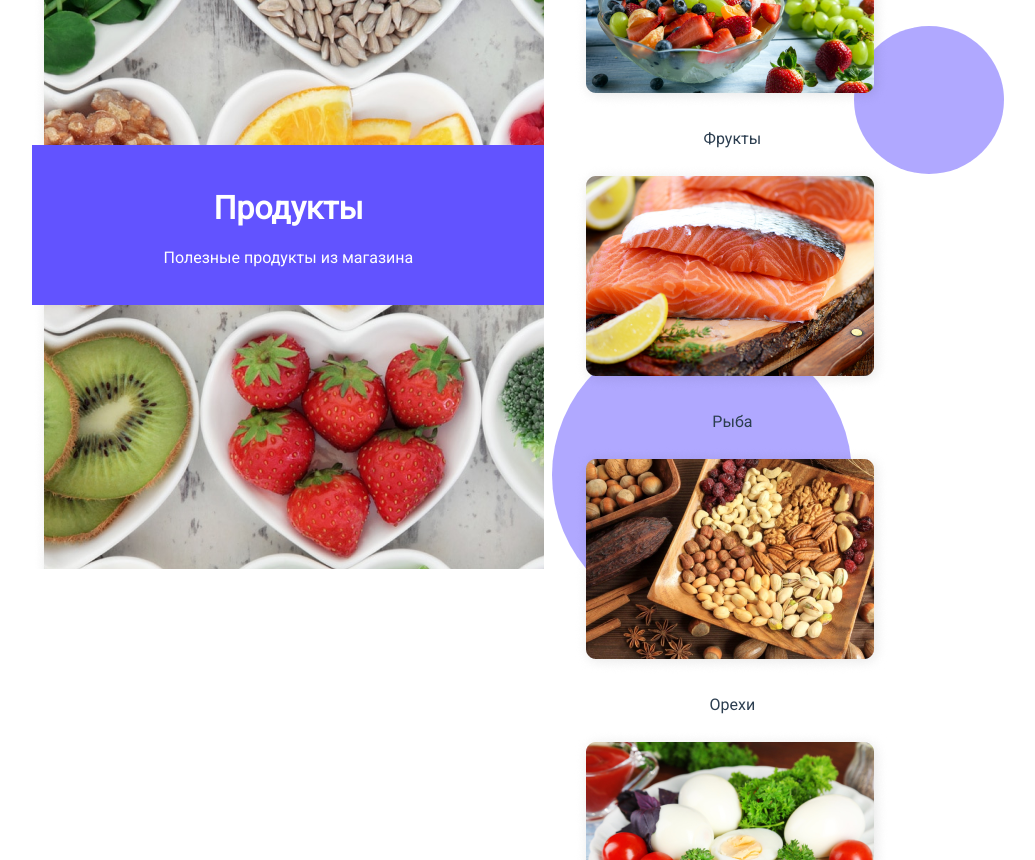
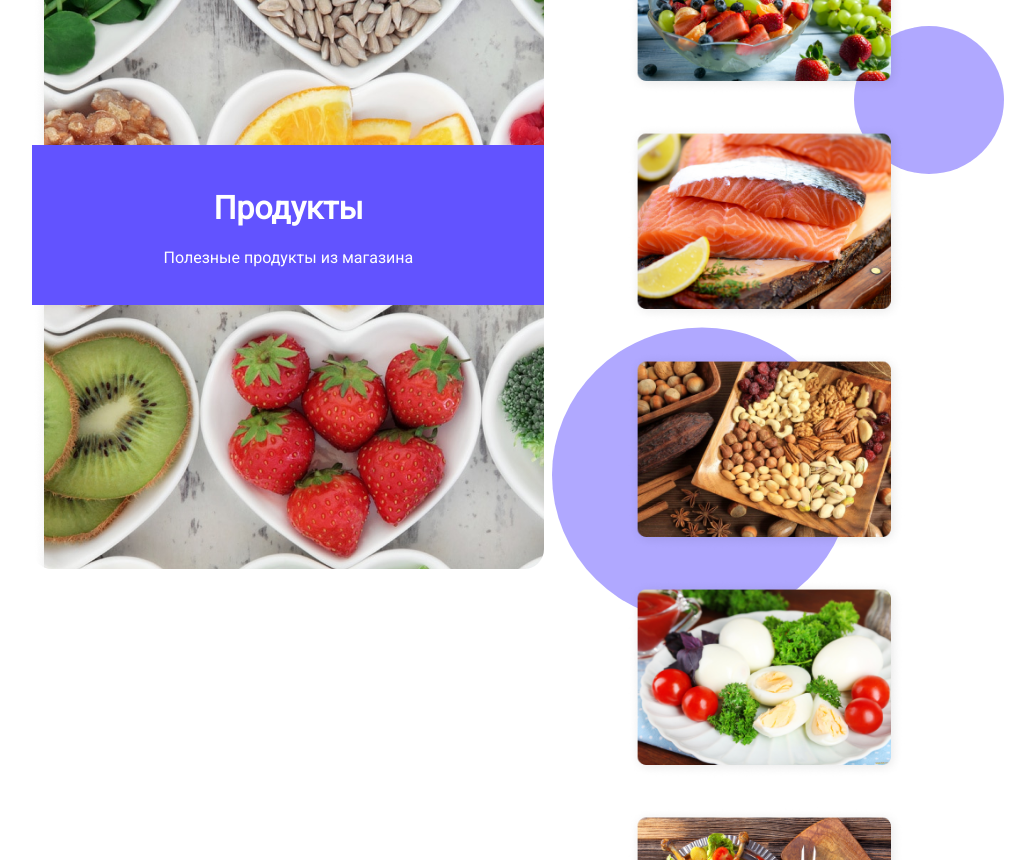
Before and after one commit to IMPOSTOR15/upp-app, a Vue app: page /#/ in a window 1280 px wide. Shown: the part 1940-2800 px from the top of the page, without its empty margins (102-1137 px from the left). Built offline with nearby package versions, Linux system fonts and the light colour scheme.

Commit message:
add second slide

```diff
--- a/src/components/MainPage/Slides/SecondSlideComponent.vue
+++ b/src/components/MainPage/Slides/SecondSlideComponent.vue
@@ -1,7 +1,6 @@
 <template>
   <div class="main-wrapper">
     <div class="left-block">
-      <!-- <img class="bg-img" src="@/assets/mainPageImages/secondSlide/productsblockbg.png" alt=""> -->
       <div class="content-block">
         <div class="text-block">
           <h1>Продукты</h1>
@@ -12,32 +11,62 @@
     <div class="right-block">
       <div class="images-wrapper">
         <div class="img-card">
-          <img src="@/assets/mainPageImages/secondSlide/cards/first.png" alt="">
-          <p>Фрукты</p>
+          <img class="image" src="@/assets/mainPageImages/secondSlide/cards/first.png" alt="">
+          <div class="card-block">
+            <div class="card-top-block"></div>
+            <div class="card-bottom-block">
+              <p class="card-text">Фрукты</p>
+            </div>
+          </div>
         </div>
         <div class="img-card">
-          <img src="@/assets/mainPageImages/secondSlide/cards/second.png" alt="">
-          <p>Рыба</p>
+          <img class="image" src="@/assets/mainPageImages/secondSlide/cards/second.png" alt="">
+          <div class="card-block">
+            <div class="card-top-block"></div>
+            <div class="card-bottom-block">
+              <p class="card-text">Рыба</p>
+            </div>
+          </div>
         </div>
         <div class="img-card">
-          <img src="@/assets/mainPageImages/secondSlide/cards/third.png" alt="">
-          <p>Орехи</p>
+          <img class="image" src="@/assets/mainPageImages/secondSlide/cards/third.png" alt="">
+          <div class="card-block">
+            <div class="card-top-block"></div>
+            <div class="card-bottom-block">
+              <p class="card-text">Орехи</p>
+            </div>
+          </div>
         </div>
         <div class="img-card">
-          <img src="@/assets/mainPageImages/secondSlide/cards/fourth.png" alt="">
-          <p>Яйца и молочные</p>
+          <img class="image" src="@/assets/mainPageImages/secondSlide/cards/fourth.png" alt="">
+          <div class="card-block">
+            <div class="card-top-block"></div>
+            <div class="card-bottom-block">
+              <p class="card-text">Яйца и молочные</p>
+            </div>
+          </div>
         </div>
         <div class="img-card">
-          <img src="@/assets/mainPageImages/secondSlide/cards/fifth.png" alt="">
-          <p>Мясо птицы</p>
+          <img class="image" src="@/assets/mainPageImages/secondSlide/cards/fifth.png" alt="">
+          <div class="card-block">
+            <div class="card-top-block"></div>
+            <div class="card-bottom-block">
+              <p class="card-text">Мясо птицы</p>
+            </div>
+          </div>
         </div>
         <div class="img-card">
-          <img src="@/assets/mainPageImages/secondSlide/cards/sixth.png" alt="">
-          <p>Полезные завтраки</p>
+          <img class="image" src="@/assets/mainPageImages/secondSlide/cards/sixth.png" alt="">
+          <div class="card-block">
+            <div class="card-top-block"></div>
+            <div class="card-bottom-block">
+              <p class="card-text">Полезные завтраки</p>
+            </div>
+          </div>
         </div>
       </div>
       <div class="button-wrapper">
-        <button>Смотреть рецепты</button>
+        <button class="recipes-btn">Смотреть рецепты</button>
       </div>
     </div>
     <img class="bigcircle" src="@/assets/mainPageImages/secondSlide/bigcircle.svg" alt="">
@@ -58,6 +87,7 @@ export default {
   background-color: #fff;
   display: flex;
   flex-direction: row;
+  /* flex-wrap: wrap; */
   justify-content: space-around;
   height: 100vh;
   margin: 70px auto 0 auto;
@@ -66,8 +96,9 @@ export default {
 .left-block {
   display: flex;
   justify-content: center;
-  background: #fff url(@/assets/mainPageImages/secondSlide/productsblockbg.png);
+  background: transparent url(@/assets/mainPageImages/secondSlide/productsblockbg.png);
   margin: 7vh 0;
+  border-radius: 20px;
   z-index: 2;
 }
 
@@ -85,8 +116,79 @@ export default {
   margin: auto
 }
 .right-block {
-  margin: 7vh 30px;
+  margin: 7vh 70px;
   z-index: 2;
+}
+
+.img-card {
+  display: flex;
+  justify-content: center;
+  flex-direction: column;
+  position: relative;
+  max-width: 288px;
+  max-height: 200px;
+  margin: 14px 13px;
+  cursor: pointer;
+}
+.card-block {
+  opacity: 0;
+  transition: opacity 0.5s ease-out;;
+}
+.card-block:hover {
+  opacity: 1;
+}
+.card-top-block {
+  position: absolute;
+  top: 10px;
+  left: 10px;
+  height: 130px;
+  width: 91.5%;
+
+}
+.card-bottom-block {
+  position: absolute;
+  bottom: 14px;
+  left: 10px;
+  width: 91.5%;
+  height: 50px;
+  border-radius: 0 0 10px 10px;
+  background-color: #6253FF;
+
+}
+
+.button-wrapper {
+  display: flex;
+  justify-content: center;
+  margin-top: 30px;
+}
+.recipes-btn {
+  border: 3px solid #6253FF;
+  border-radius: 20px;
+  width: 550px;
+  height: 70px;
+  background: transparent;
+  font-size: 16px;
+  color: #6253FF;
+  cursor: pointer;
+  transition: all 0.5s ease-out;
+
+
+}
+
+.recipes-btn:hover {
+  color: #fff;
+  background: #6253FF;
+}
+
+
+.card-text {
+  z-index: 3;
+  background-color:#6253FF;
+  color: #fff;
+}
+.image {
+  max-width: 288px;
+  max-height: 200px;
 }
 .images-wrapper {
   display: flex;
--- a/src/components/NavbarComponent.vue
+++ b/src/components/NavbarComponent.vue
@@ -74,6 +74,7 @@ header {
   max-width: 79vw;
   margin: 0 auto;
   margin-top: 40px;
+  z-index: 9;
 }
 
 .logo {
```
